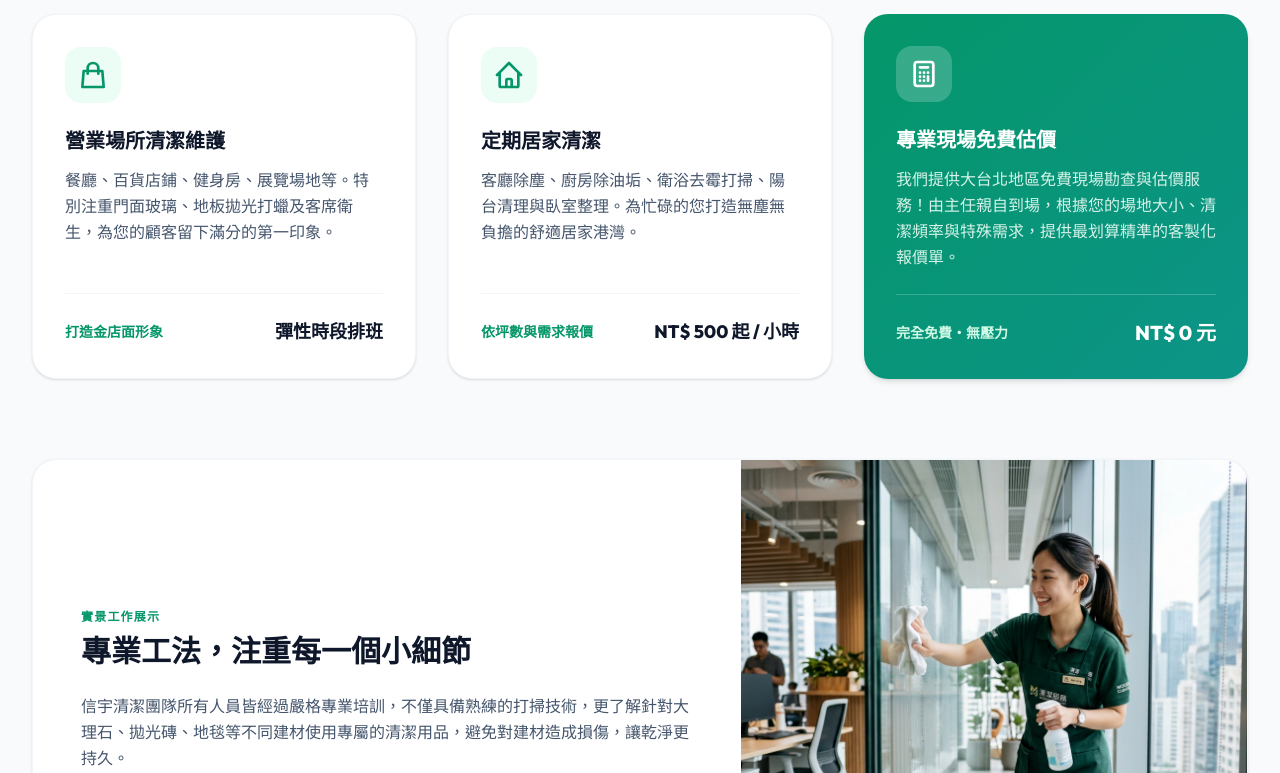
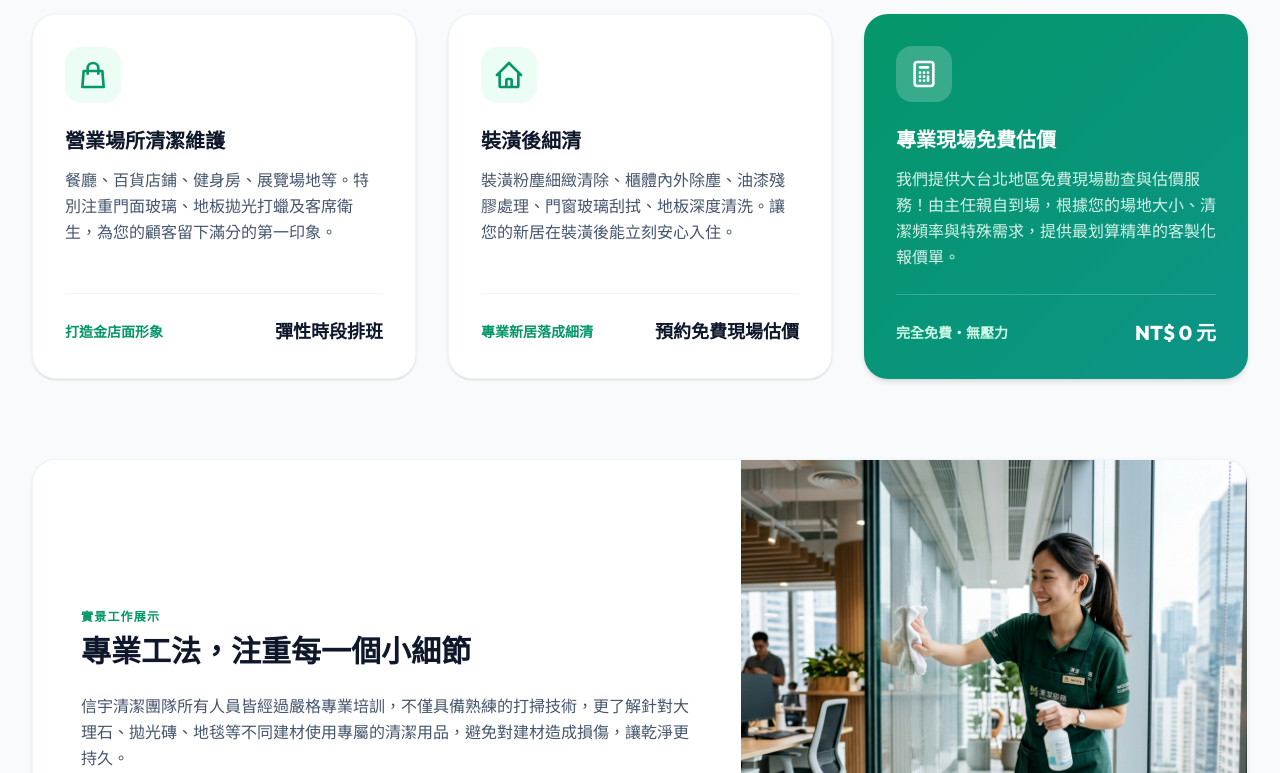
Before and after one commit to pd1200/Xinyu, a website built with Vite: page index.html in a window 1280 px wide. Shown: the part 1520-2293 px from the top of the page. Built offline with nearby package versions, Linux system fonts and the light colour scheme.

Commit message:
change_home_clean_to_renovation_clean

```diff
--- a/google_form_setup.md
+++ b/google_form_setup.md
@@ -24,7 +24,7 @@
 | **3** | LINE ID | 簡答 (Short Answer) | 否 (Optional) | 方便我們透過 LINE 與您聯絡並報價 |
 | **4** | 電子信箱 | 簡答 (Short Answer) | 否 (Optional) | 方便寄送估價單與合約書 |
 | **5** | 清潔施作地址 | 簡答 (Short Answer) | **是 (Required)** | 請填寫需要清潔的完整地址 |
-| **6** | 需求清潔項目 | 單選題 (Multiple Choice) | **是 (Required)** | 選項請填入：<br>1. 社區清潔維護<br>2. 辦公室/辦公大樓清潔<br>3. 學校/幼兒園清潔<br>4. 營業場所清潔<br>5. 定期居家打掃<br>6. 免費現場勘查估價<br>7. 其他 / 客製化清潔 |
+| **6** | 需求清潔項目 | 單選題 (Multiple Choice) | **是 (Required)** | 選項請填入：<br>1. 社區清潔維護<br>2. 辦公室/辦公大樓清潔<br>3. 學校/幼兒園清潔<br>4. 營業場所清潔<br>5. 裝潢後細清<br>6. 免費現場勘查估價<br>7. 其他 / 客製化清潔 |
 | **7** | 方便聯絡時間 | 單選題 (Multiple Choice) | **是 (Required)** | 選項請填入：<br>1. 任何時間皆可<br>2. 上午 (09:00 - 12:00)<br>3. 下午 (12:00 - 18:00)<br>4. 晚上 (18:00 - 21:00) |
 | **8** | 備註說明 | 段落 (Paragraph) | 否 (Optional) | 請填寫施作大概坪數、希望清潔的細節或特殊要求等 |
 
--- a/index.html
+++ b/index.html
@@ -251,7 +251,7 @@
             </div>
           </div>
 
-          <!-- 卡片 5: 定期居家清潔 (增值服務) -->
+          <!-- 卡片 5: 裝潢後細清 -->
           <div class="bg-white rounded-3xl p-8 shadow-sm hover:shadow-xl hover:-translate-y-1.5 transition-all duration-300 border border-slate-100 flex flex-col justify-between group reveal">
             <div>
               <div class="w-14 h-14 bg-emerald-50 rounded-2xl flex items-center justify-center text-brand-primary mb-6 group-hover:bg-brand-primary group-hover:text-white transition-all duration-300">
@@ -259,14 +259,14 @@
                   <path stroke-linecap="round" stroke-linejoin="round" d="M3 12l2-2m0 0l7-7 7 7M5 10v10a1 1 0 001 1h3m10-11l2 2m-2-2v10a1 1 0 01-1 1h-3m-6 0a1 1 0 001-1v-4a1 1 0 011-1h2a1 1 0 011 1v4a1 1 0 001 1m-6 0h6" />
                 </svg>
               </div>
-              <h3 class="text-xl font-bold text-slate-900 mb-3">定期居家清潔</h3>
+              <h3 class="text-xl font-bold text-slate-900 mb-3">裝潢後細清</h3>
               <p class="text-slate-600 leading-relaxed mb-6">
-                客廳除塵、廚房除油垢、衛浴去霉打掃、陽台清理與臥室整理。為忙碌的您打造無塵無負擔的舒適居家港灣。
+                裝潢粉塵細緻清除、櫃體內外除塵、油漆殘膠處理、門窗玻璃刮拭、地板深度清洗。讓您的新居在裝潢後能立刻安心入住。
               </p>
             </div>
             <div class="pt-6 border-t border-slate-100 flex justify-between items-center">
-              <span class="text-sm font-bold text-brand-primary">依坪數與需求報價</span>
-              <span class="text-slate-900 font-extrabold text-lg">NT$ 500 起 / 小時</span>
+              <span class="text-sm font-bold text-brand-primary">專業新居落成細清</span>
+              <span class="text-slate-900 font-extrabold text-lg">預約免費現場估價</span>
             </div>
           </div>
 
@@ -668,7 +668,7 @@
                     <option value="辦公室/辦公大樓">辦公室/辦公大樓清潔</option>
                     <option value="學校/幼兒園">學校/幼兒園清潔</option>
                     <option value="營業場所清潔">營業場所清潔</option>
-                    <option value="定期居家打掃">定期居家打掃</option>
+                    <option value="裝潢後細清">裝潢後細清</option>
                     <option value="現場免費勘查估價">免費現場勘查估價</option>
                     <option value="其他客製化清潔">其他 / 客製化清潔</option>
                   </select>
```
